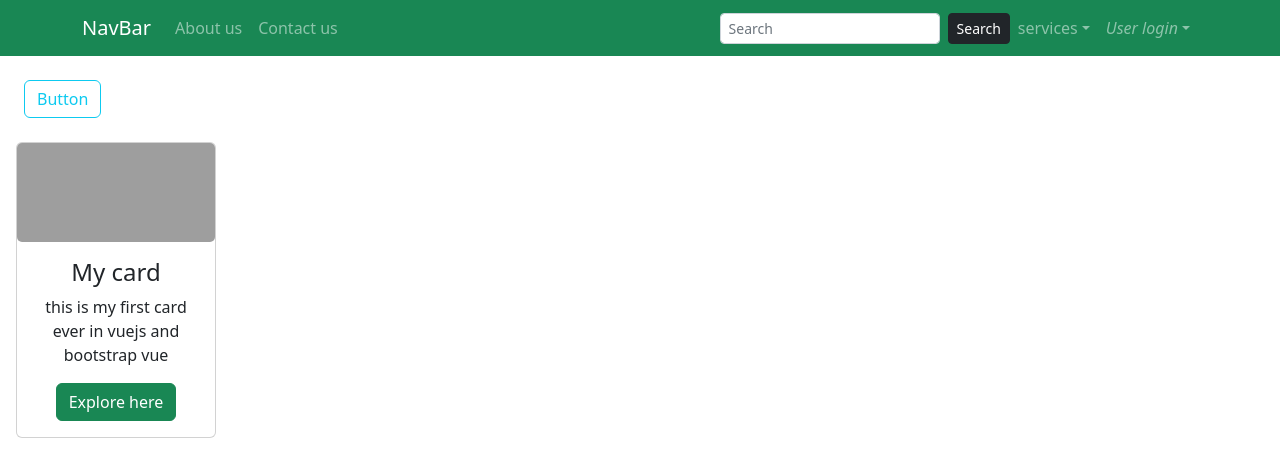
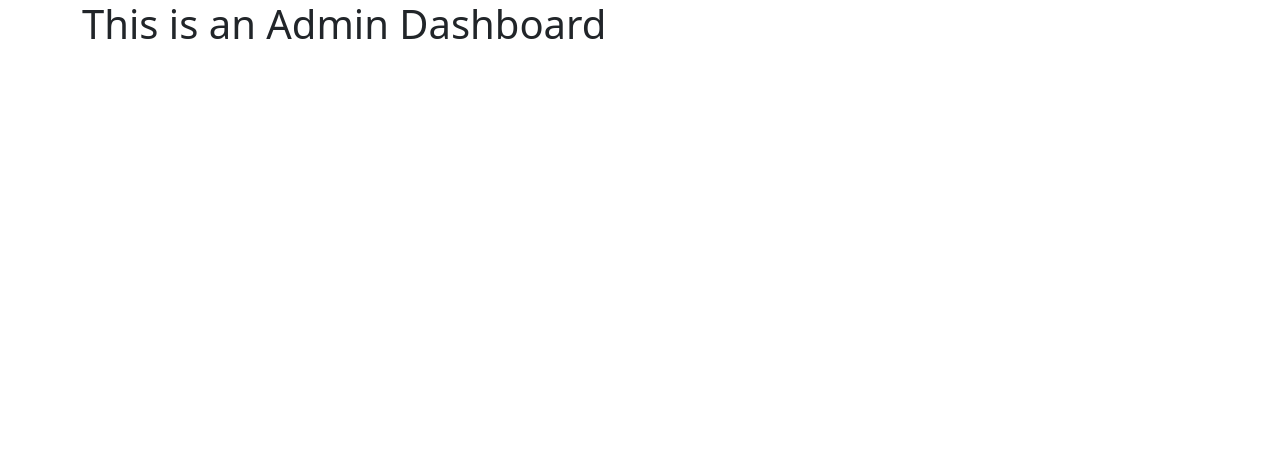
Before and after one commit to Kesang97/vueJS-new, a Vue app: page / in a window 1280 px wide. Shown: the top 476 px of the page. Built offline with nearby package versions, Linux system fonts and the light colour scheme; grey boxes are pictures that could not be loaded.

Commit message:
few changes

```diff
--- a/src/App.vue
+++ b/src/App.vue
@@ -1,17 +1,22 @@
 <template>
-  <div>
-    <HelloWorld/>
-  </div>
+
+
+
+<div class="container">
+  <AdminDashboard />
+</div>
+
 </template>
 
 <script>
-import HelloWorld from './components/HelloWorld.vue'
 
+import AdminDashboard from './components/AdminDashboard.vue'
 export default {
   name: 'App',
   components: {
-    HelloWorld
-  }
+    AdminDashboard,
+
+  },
 }
 </script>
 
--- /dev/null
+++ b/src/components/AdminDashboard.vue
@@ -0,0 +1,20 @@
+<template>
+<div>
+<h1>
+    This is an Admin Dashboard
+</h1>
+
+</div>
+
+</template>
+
+<script>
+export default{
+    name:'AdminDashboard',
+}
+
+</script>
+
+<style>
+
+</style>
--- a/src/components/HelloWorld.vue
+++ /dev/null
@@ -1,83 +0,0 @@
-<template>
-  <div>
-    <div>
-
-        <b-navbar toggleable="lg" type="dark" variant="success">
-          <b-container>
-          <b-navbar-brand href="#">NavBar</b-navbar-brand>
-
-          <b-navbar-toggle target="nav-collapse"></b-navbar-toggle>
-
-          <b-collapse id="nav-collapse" is-nav>
-            <b-navbar-nav>
-              <b-nav-item href="#">About us</b-nav-item>
-              <b-nav-item href="#">Contact us</b-nav-item>
-
-            </b-navbar-nav>
-
-            <!-- Right aligned nav items -->
-            <b-navbar-nav class="ml-auto">
-              <b-nav-form>
-                <b-form-input
-                  size="sm"
-                  class="mr-sm-2"
-                  placeholder="Search"
-                ></b-form-input>
-                <b-button variant="dark" size="sm" class="my-2 my-sm-0" type="submit"
-                  >Search</b-button
-                >
-              </b-nav-form>
-
-              <b-nav-item-dropdown text="services" right>
-                <b-dropdown-item href="#">EN</b-dropdown-item>
-                <b-dropdown-item href="#">ES</b-dropdown-item>
-                <b-dropdown-item href="#">RU</b-dropdown-item>
-                <b-dropdown-item href="#">FA</b-dropdown-item>
-              </b-nav-item-dropdown>
-
-              <b-nav-item-dropdown right>
-                <!-- Using 'button-content' slot -->
-                <template #button-content>
-                  <em>User login</em>
-                </template>
-                <b-dropdown-item href="#">Profile</b-dropdown-item>
-                <b-dropdown-item href="#">Sign Out</b-dropdown-item>
-              </b-nav-item-dropdown>
-            </b-navbar-nav>
-          </b-collapse>
-        </b-container>
-        </b-navbar>
-
-        <b-button variant="outline-info" class="mt-4 mx-4">Button</b-button>
-
-    </div>
-<div>
-  <b-card  style="max-width: 200px;" class="mt-4 mx-3 img-top text-center" img-src="https://picsum.photos/600/300/?image=25" img-alt="image">
-  <b-card-title>My card</b-card-title>
-  <b-card-text>this is my first card ever in vuejs and bootstrap vue</b-card-text>
-  <b-button  variant="success">Explore here</b-button>
-  </b-card>
-</div>
-
-  </div>
-
-
-</template>
-
-<script>
-export default {
-  name: "HelloWorld",
-  props: {
-    msg: String,
-
-    data(){
-      return{
-
-      }
-    }
-  },
-};
-</script>
-
-<!-- Add "scoped" attribute to limit CSS to this component only -->
-<style></style>
```
